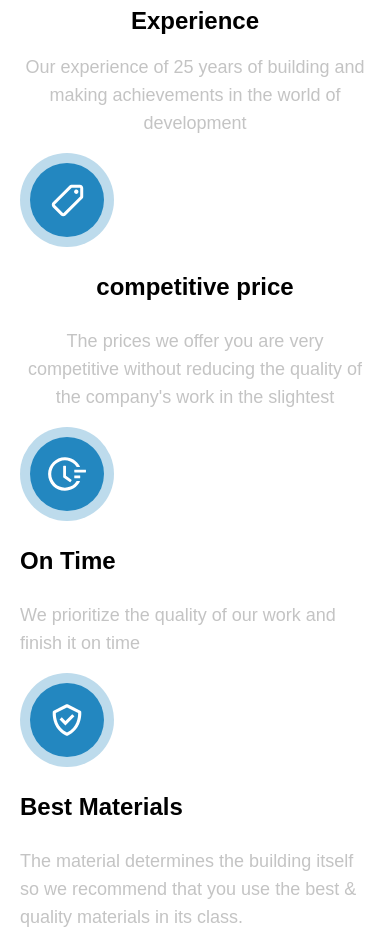
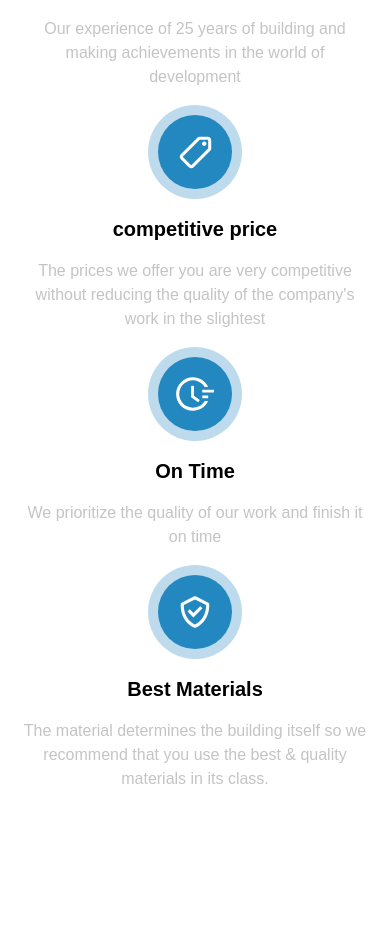
Before and after one commit to Deepakverma-556/architectural, a React (Create React App) app: page / in a window 390 px wide. Shown: the part 3611-4542 px from the top of the page. After the commit the page ends 4402 px from the top, so only its background shows below. Built offline with nearby package versions, Linux system fonts and the light colour scheme.

Commit message:
add respnsive width

```diff
--- a/src/components/Make.jsx
+++ b/src/components/Make.jsx
@@ -22,7 +22,7 @@ const Make = () => {
                         your company and don't forget to ask via our email or our
                         customer service if you are interested in using our services</p>
                 </div>
-                <div className='flex flex-wrap flex-row -mx-3 pt-16'>
+                <div className='flex flex-wrap flex-row -mx-3 pt-16 max-sm:pt-8'>
                     <div className='w-full sm:w-1/2 md:w-1/3 lg:w-1/4 px-4 max-sm:text-center'>
                         <div className='max-sm:flex max-sm:justify-center'>
                             <div className='w-[94px] h-[94px] bg-bluee rounded-full flex items-center justify-center '>
@@ -33,10 +33,11 @@ const Make = () => {
                                 </div>
                             </div>
                         </div>
-                        <h2 className='text-2xl font-semibold py-6 max-sm:py-4'>Experience</h2>
-                        <p className='font-medium text-lg leading-7 text-gray'>Our experience of 25 years of building and making achievements in the world of development</p>
+                        <h2 className='text-2xl font-semibold py-6 max-sm:py-4 max-sm:text-xl'>Experience</h2>
+                        <p className='font-medium text-lg leading-7 text-gray max-sm:text-base'>Our experience of 25 years of building and making achievements in the world of development</p>
                     </div>
                     <div className='w-full sm:w-1/2 md:w-1/3 lg:w-1/4 px-4 max-sm:mt-4 max-sm:text-center'>
+                        <div className='max-sm:flex max-sm:justify-center'>
                             <div className='w-[94px] h-[94px] bg-bluee rounded-full flex items-center justify-center'>
                                 <div className='w-[74px] h-[74px] bg-dark-blue rounded-full flex items-center justify-center'>
                                     <svg width="35" height="35" viewBox="0 0 35 35" fill="none" xmlns="http://www.w3.org/2000/svg">
@@ -45,14 +46,16 @@ const Make = () => {
                                     </svg>
                                 </div>
                             </div>
-                        <h2 className='text-2xl font-semibold py-6'>competitive price</h2>
-                        <p className='font-medium text-lg leading-7 text-gray'>The prices we offer you are
+                        </div>
+                        <h2 className='text-2xl font-semibold py-6 max-sm:py-4 max-sm:text-xl'>competitive price</h2>
+                        <p className='font-medium text-lg leading-7 text-gray max-sm:text-base'>The prices we offer you are
                             very competitive without
                             reducing the quality of the
                             company's work in the
                             slightest</p>
                     </div>
-                    <div className='w-full sm:w-1/2 md:w-1/3 lg:w-1/4 px-4 max-md:mt-4'>
+                    <div className='w-full sm:w-1/2 md:w-1/3 lg:w-1/4 px-4 max-md:mt-4 max-sm:text-center'>
+                        <div className='max-sm:flex max-sm:justify-center'>
                             <div className='w-[94px] h-[94px] bg-bluee rounded-full flex items-center justify-center'>
                                 <div className='w-[74px] h-[74px] bg-dark-blue rounded-full flex items-center justify-center'>
                                     <svg width="44" height="44" viewBox="0 0 44 44" fill="none" xmlns="http://www.w3.org/2000/svg">
@@ -61,11 +64,13 @@ const Make = () => {
                                     </svg>
                                 </div>
                             </div>
-                        <h2 className='text-2xl font-semibold py-6'>On Time</h2>
-                        <p className='font-medium text-lg leading-7 text-gray'>We prioritize the quality of
+                        </div>
+                        <h2 className='text-2xl font-semibold py-6 max-sm:py-4 max-sm:text-xl'>On Time</h2>
+                        <p className='font-medium text-lg leading-7 text-gray max-sm:text-base'>We prioritize the quality of
                             our work and finish it on time</p>
                     </div>
-                    <div className='w-full sm:w-1/2 md:w-1/3 lg:w-1/4 px-4 max-lg:mt-4'>
+                    <div className='w-full sm:w-1/2 md:w-1/3 lg:w-1/4 px-4 max-lg:mt-4 max-sm:text-center'>
+                        <div className='max-sm:flex max-sm:justify-center'>
                             <div className='w-[94px] h-[94px] bg-bluee rounded-full flex items-center justify-center'>
                                 <div className='w-[74px] h-[74px] bg-dark-blue rounded-full flex items-center justify-center'>
                                     <svg width="38" height="38" viewBox="0 0 38 38" fill="none" xmlns="http://www.w3.org/2000/svg">
@@ -74,8 +79,9 @@ const Make = () => {
                                     </svg>
                                 </div>
                             </div>
-                        <h2 className='text-2xl font-semibold py-6'>Best Materials</h2>
-                        <p className='font-medium text-lg leading-7 text-gray'>The material determines the
+                        </div>
+                        <h2 className='text-2xl font-semibold py-6 max-sm:py-4 max-sm:text-xl'>Best Materials</h2>
+                        <p className='font-medium text-lg leading-7 text-gray max-sm:text-base'>The material determines the
                             building itself so we
                             recommend that you use
                             the best & quality materials
```
Lines whose indentation alone changed are shown as unchanged.
